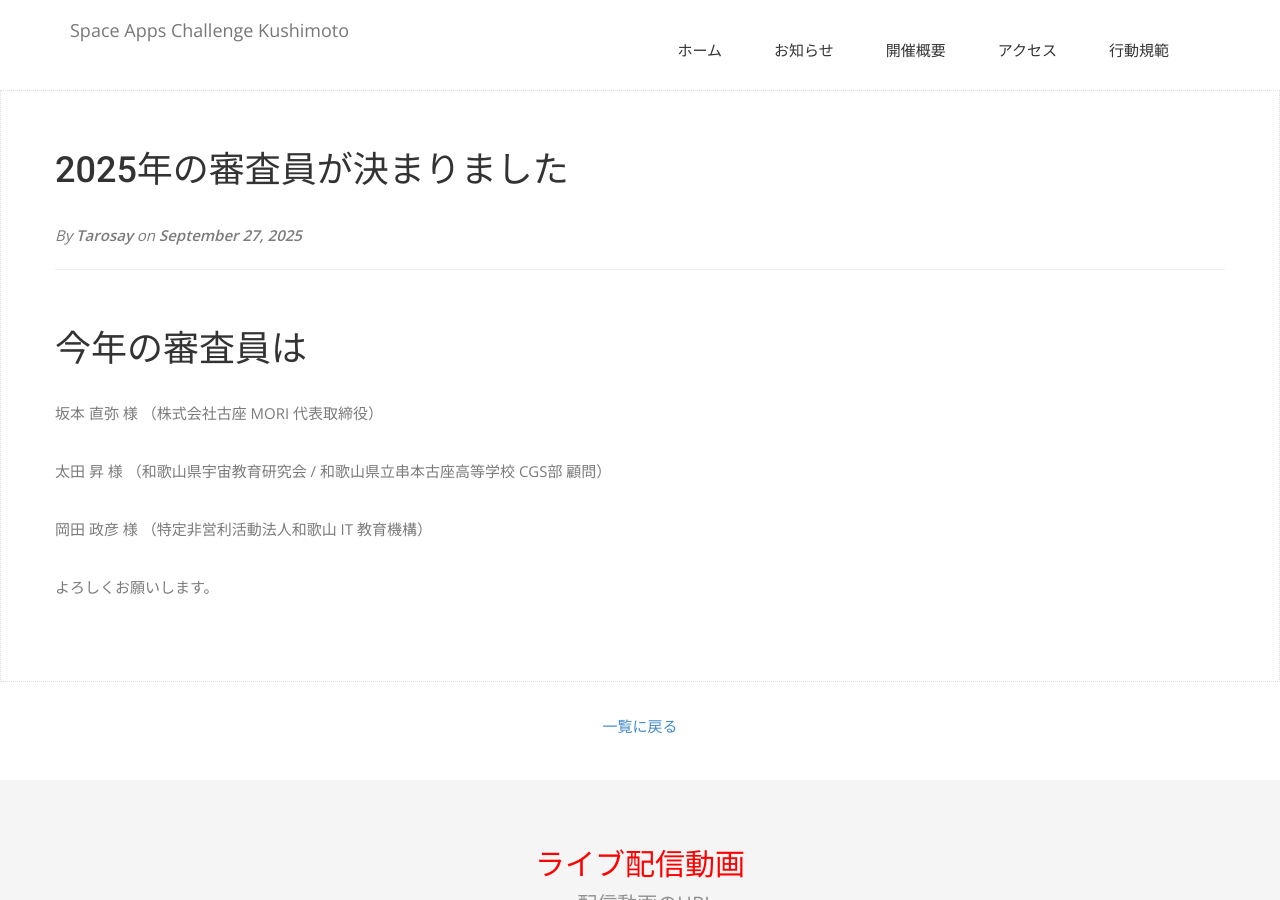
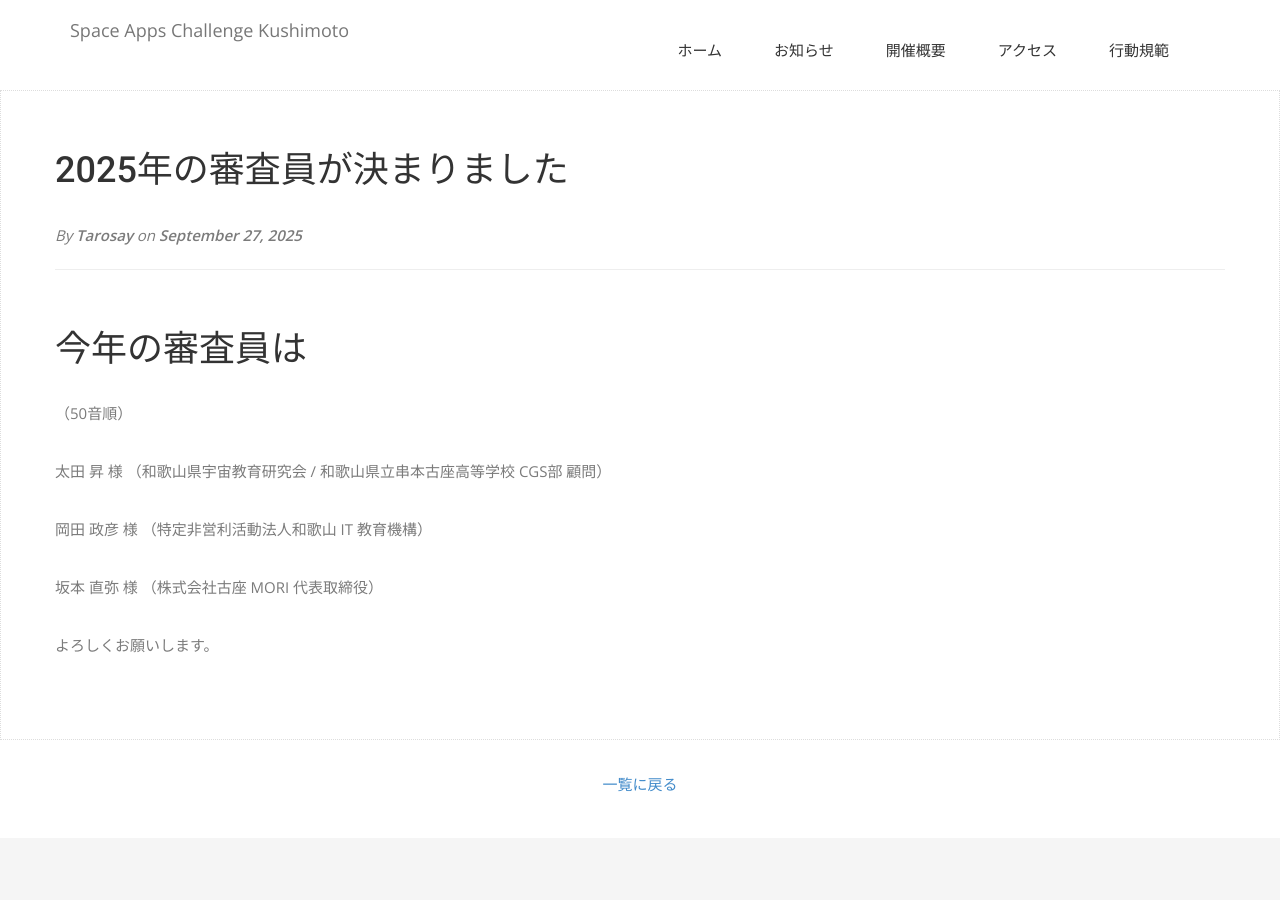
Before and after one commit to space-apps-kushimoto/space-apps-kushimoto.github.io, a Jekyll site: the page built from _posts/2025-09-28-judges-selection.md, in a window 1280 px wide and 900 px high. Built offline with Jekyll 4.4.1, drawn with Linux system fonts in a browser that asks for light colours; nearby versions of some CDN libraries; some web fonts are replaced; a script that is not in the unit is left out.

Commit message:
Update 2025-09-28-judges-selection.md

```diff
--- a/_posts/2025-09-28-judges-selection.md
+++ b/_posts/2025-09-28-judges-selection.md
@@ -6,11 +6,12 @@ author: Tarosay
 ---
 
 # 今年の審査員は
-
-坂本 直弥 様 （株式会社古座 MORI 代表取締役）
+（50音順）
 
 太⽥ 昇 様 （和歌⼭県宇宙教育研究会 / 和歌⼭県⽴串本古座⾼等学校 CGS部 顧問）
 
 岡⽥ 政彦 様 （特定⾮営利活動法⼈和歌⼭ IT 教育機構）
 
+坂本 直弥 様 （株式会社古座 MORI 代表取締役）
+
 よろしくお願いします。
```
